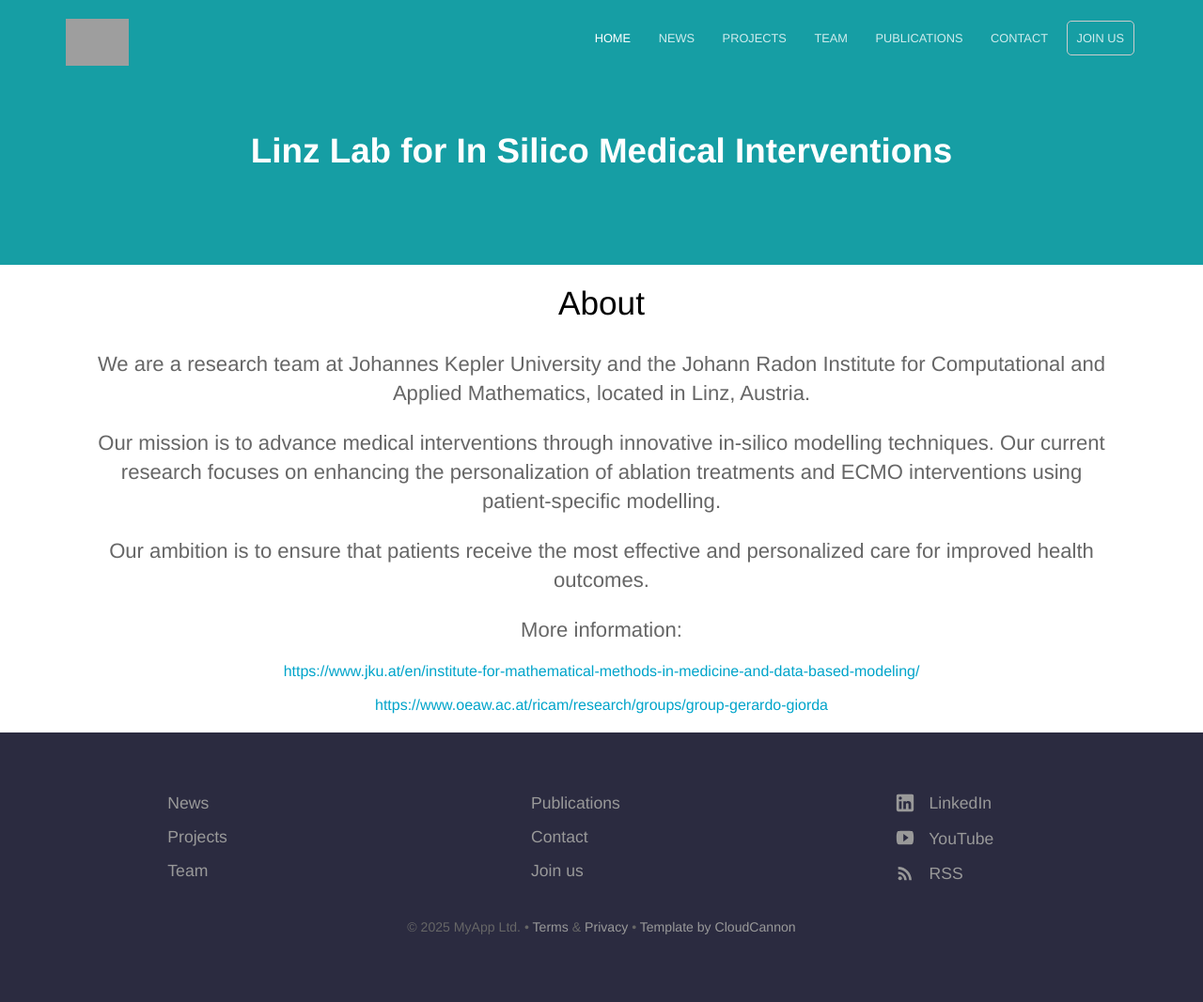
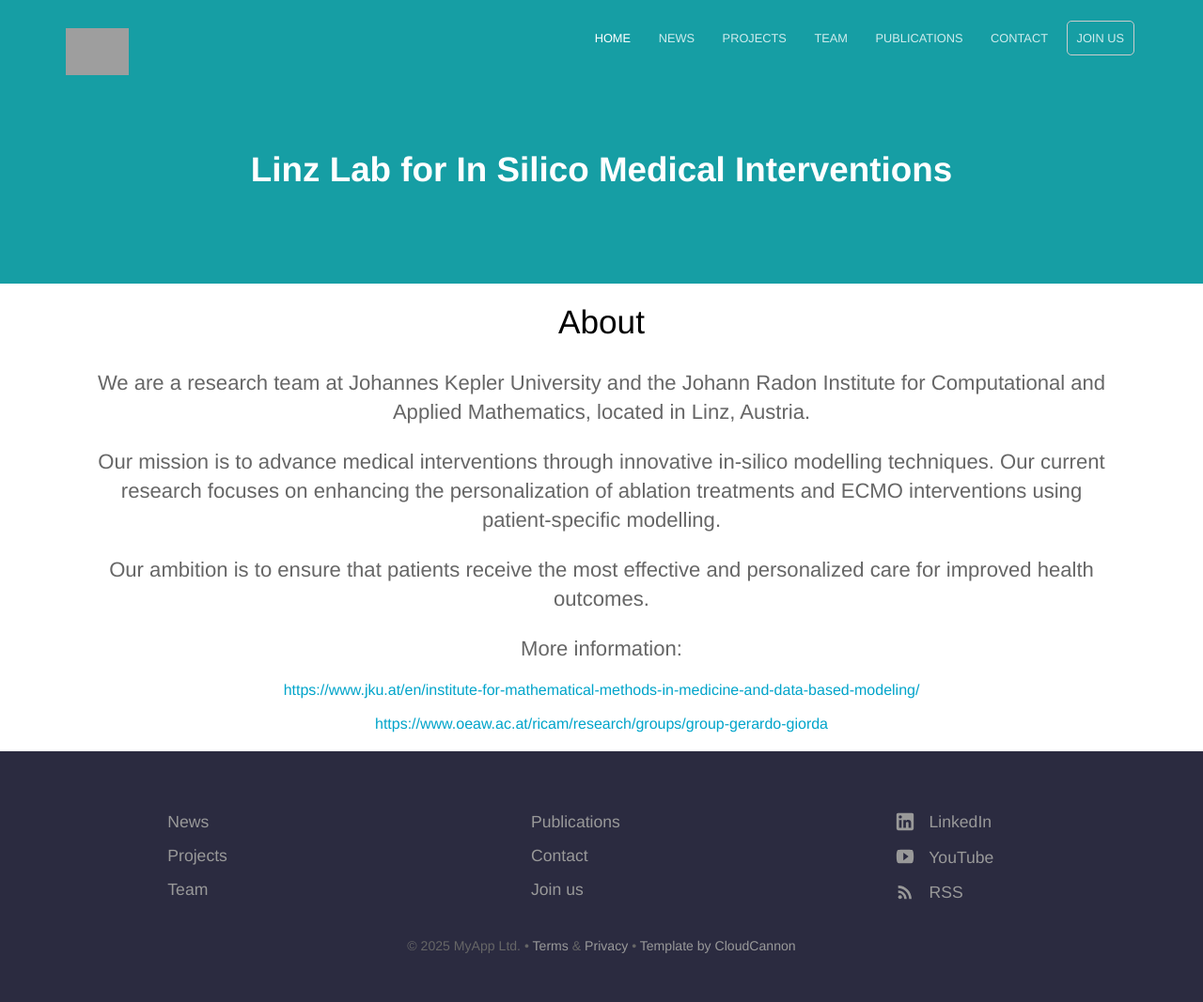
Before and after one commit to linzlabinsilmed/linzlabinsilmed.github.io, a Jekyll site: the page built from index.html, in a window 1280 px wide. Shown: the whole page at 94% size. Built offline with Jekyll 4.4.1, drawn with Linux system fonts in a browser that asks for light colours; the list of posts is cut into pages by our own code; grey boxes are pictures that could not be loaded.

Commit message:
Update layout.scss

```diff
--- a/_sass/layout.scss
+++ b/_sass/layout.scss
@@ -43,7 +43,7 @@ header {
 		}
 
 		img {
-			vertical-align: top;
+			padding: 10px 0;
 			display: block;
 			width: auto;
 		}
```
